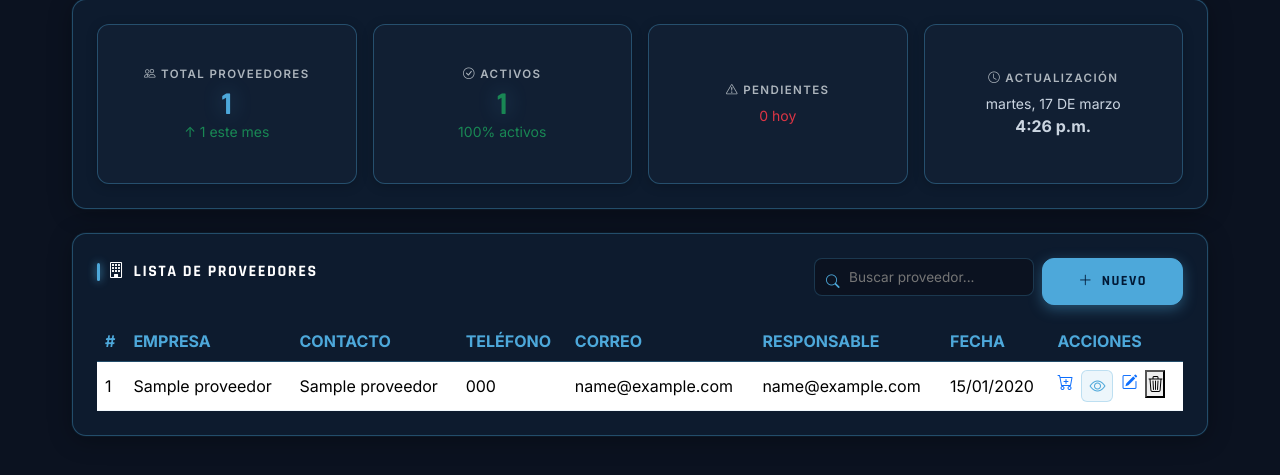
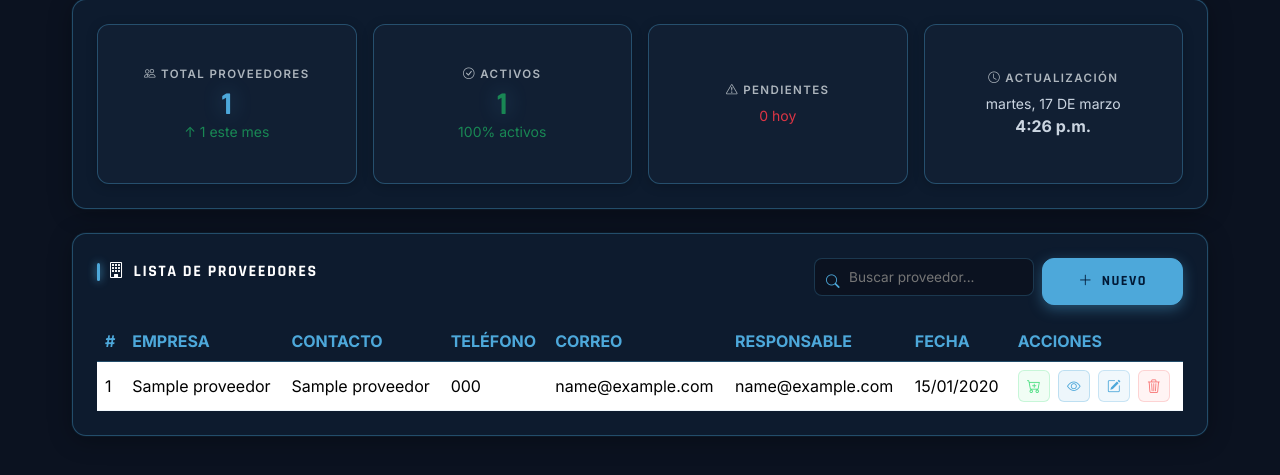
Before and after one commit to foxescar07/licorera, a Django app: page /proveedores/ in a window 1280 px wide. Shown: the part 153-628 px from the top of the page. Run offline with Django 5.2, Linux system fonts and the light colour scheme; tables that the repository leaves empty hold one stand-in row (values such as "Sample post").

Commit message:
fixe:iconos

```diff
--- a/proveedores/templates/proveedores/proveedor.html
+++ b/proveedores/templates/proveedores/proveedor.html
@@ -125,6 +125,7 @@
                   <i class="bi bi-cart-plus"></i>
                 </a>
                 <a href="#" class="btn-action" title="Ver información"
+
                    style="background:rgba(77,168,218,0.1); border:1px solid rgba(77,168,218,0.3); color:#4DA8DA; border-radius:6px; width:32px; height:32px; display:flex; align-items:center; justify-content:center; transition:0.2s;"
                    onclick="verDetalle('{{ p.nombre_empresa }}','{{ p.nombre_contacto }}','{{ p.email }}','{{ p.telefono }}','{{ p.registrado_por.email|default:"Admin" }}','{{ p.fecha_registro|date:"d/m/Y" }}','{{ p.ultima_modificacion|date:"d/m/Y H:i" }}')"
                    onmouseover="this.style.background='rgba(77,168,218,0.2)'"
--- a/static/css/proveedores.css
+++ b/static/css/proveedores.css
@@ -119,6 +119,72 @@ body {
     font-weight: bold;
     color: #4DA8DA;
 }
+/* =========================
+   BOTONES DE ACCIÓN (TABLA)
+========================= */
+.btn-action {
+    width: 32px;
+    height: 32px;
+    border-radius: 6px;
+    display: flex;
+    align-items: center;
+    justify-content: center;
+    font-size: 0.85rem;
+    border: 1px solid rgba(77,168,218,0.25);
+    background: rgba(77,168,218,0.08);
+    color: #4DA8DA;
+    cursor: pointer;
+    transition: 0.2s;
+    text-decoration: none;
+}
+
+.btn-action:hover {
+    background: rgba(77,168,218,0.18);
+    border-color: #4DA8DA;
+    color: #4DA8DA;
+    box-shadow: 0 0 8px rgba(77,168,218,0.2);
+    transform: translateY(-1px);
+}
+
+/* Editar — mismo azul base */
+.btn-action.edit {
+    border-color: rgba(77,168,218,0.25);
+    background: rgba(77,168,218,0.08);
+    color: #4DA8DA;
+}
+
+.btn-action.edit:hover {
+    background: rgba(77,168,218,0.2);
+    border-color: #4DA8DA;
+}
+
+/* Eliminar — rojo */
+.btn-action.delete {
+    border-color: rgba(248,113,113,0.25);
+    background: rgba(248,113,113,0.08);
+    color: #f87171;
+}
+
+.btn-action.delete:hover {
+    background: rgba(248,113,113,0.2);
+    border-color: #f87171;
+    box-shadow: 0 0 8px rgba(248,113,113,0.2);
+    color: #f87171;
+}
+
+/* View/Compra — verde */
+.btn-action.view {
+    border-color: rgba(74,222,128,0.25);
+    background: rgba(74,222,128,0.08);
+    color: #4ade80;
+}
+
+.btn-action.view:hover {
+    background: rgba(74,222,128,0.2);
+    border-color: #4ade80;
+    box-shadow: 0 0 8px rgba(74,222,128,0.2);
+    color: #4ade80;
+}
 
 /* =========================
    FORM (ESTILO PRODUCTO 🔥)
```
